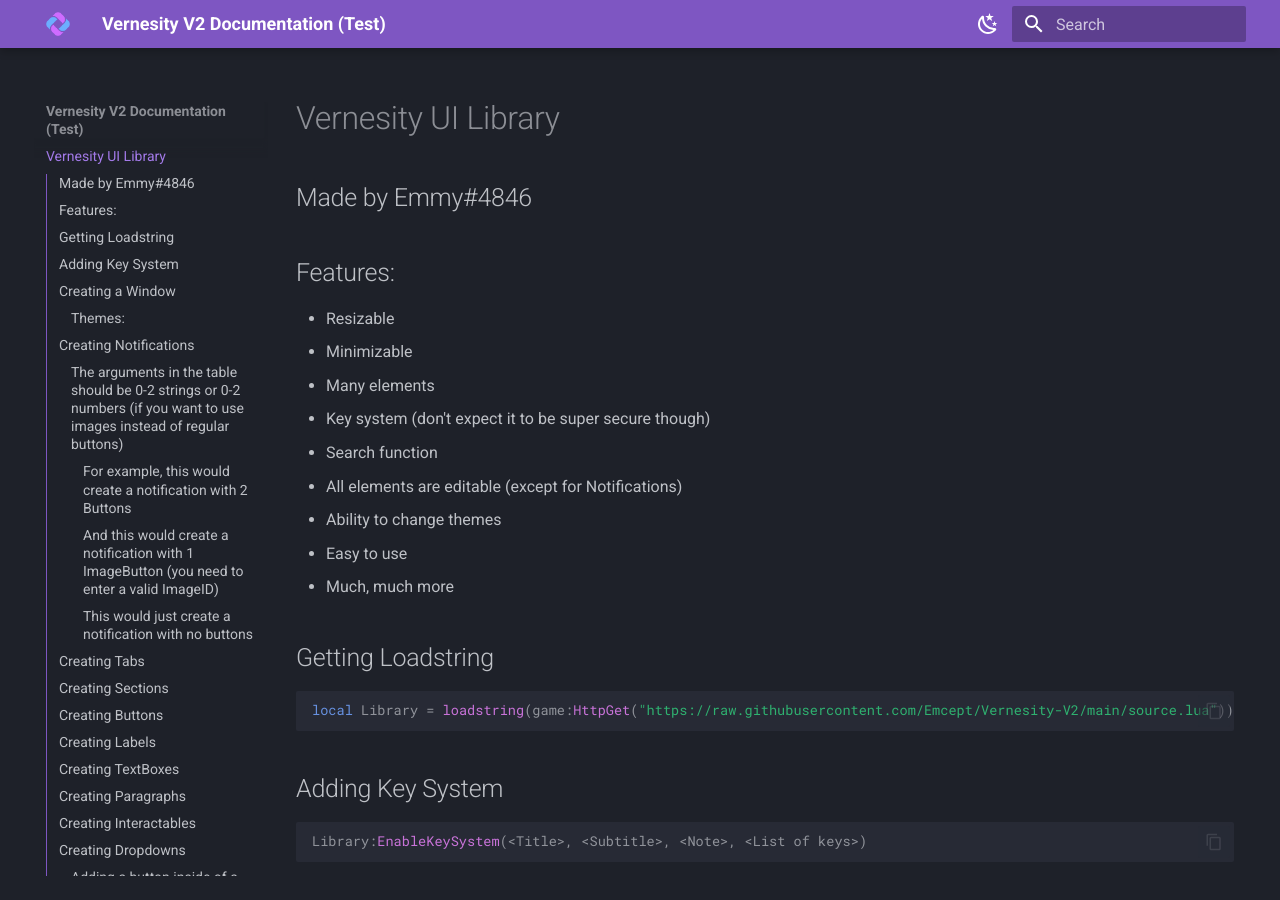
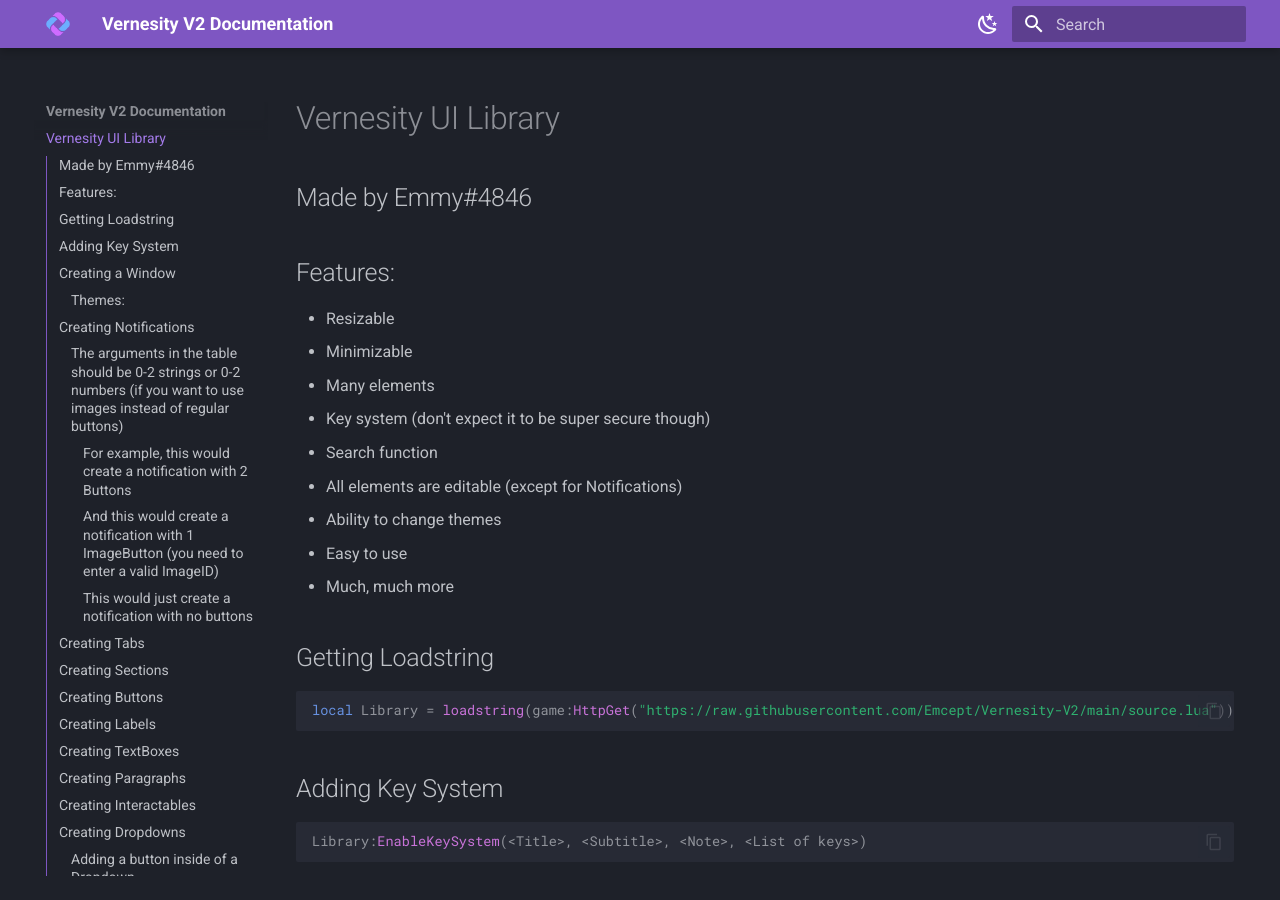
Before and after one commit to Emcept/Vernesity-V2-Documentation, an MkDocs documentation site: the page built from docs/index.md, in a window 1280 px wide and 900 px high. Built offline with MkDocs 1.6.1 and Material for MkDocs 9.7.7, drawn with Linux system fonts in a browser that asks for light colours.

Commit message:
Update mkdocs.yml

```diff
--- a/mkdocs.yml
+++ b/mkdocs.yml
@@ -1,4 +1,4 @@
-site_name: Vernesity V2 Documentation (Test)
+site_name: Vernesity V2 Documentation
 theme:
   name: material
   logo: icon.png
```
